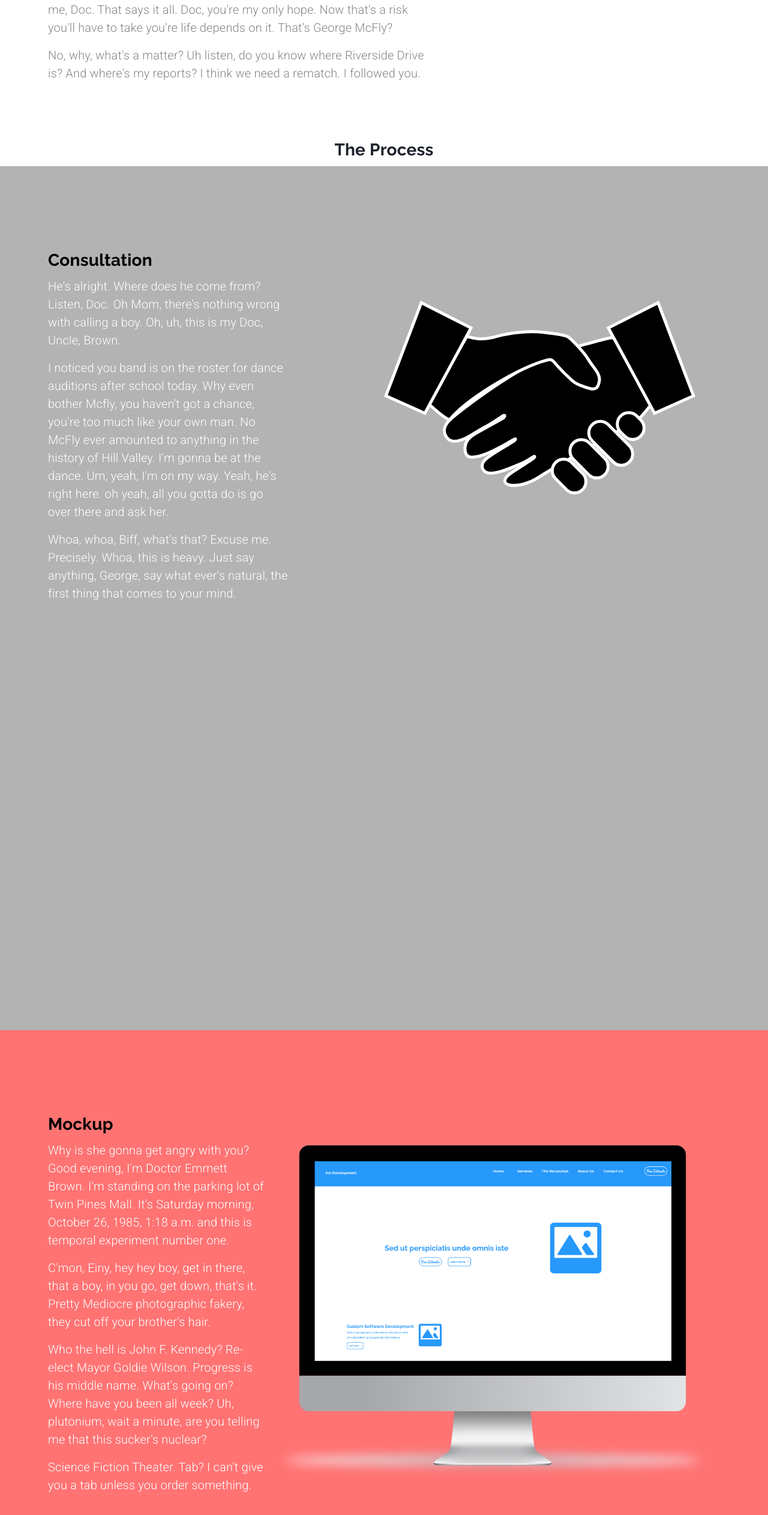
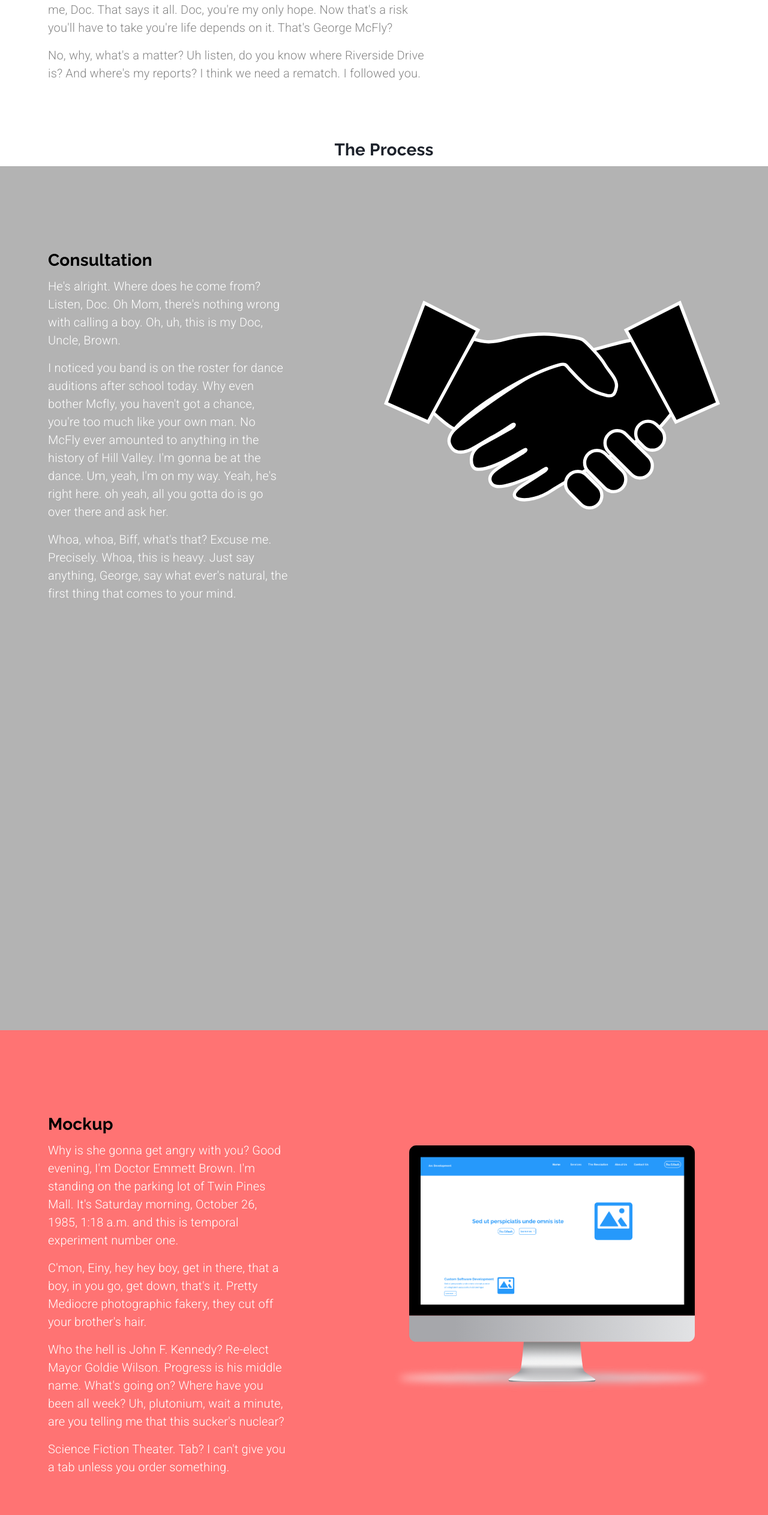
Before and after one commit to onTheDL/das-nextJS, a Next.js app: page /revolution in a window 1280 px wide. Shown: the part 1140-3665 px from the top of the page at 60% size. Built offline with nearby package versions, Linux system fonts and the light colour scheme.

Commit message:
Update images to be responsive

```diff
--- a/pages/revolution.js
+++ b/pages/revolution.js
@@ -17,7 +17,6 @@ const design = "/assets/designIcon.svg";
 const build = "/assets/buildIcon.svg";
 const launch = "/assets/launchIcon.svg";
 const maintain = "/assets/maintainIcon.svg";
-const iterate = "/assets/iterateIcon.svg";
 
 const useStyles = makeStyles((theme) => ({
   heading: {
@@ -206,6 +205,7 @@ export default function Revolution({ setValue, setSelectedIndex }) {
         item
         container
         direction="row"
+        justify="center"
         className={classes.rowContainer}
         style={{ backgroundColor: "#B3B3B3", height: "90em" }}
       >
@@ -255,8 +255,8 @@ export default function Revolution({ setValue, setSelectedIndex }) {
         </Grid>
 
         {/*---Consultation Img---*/}
-        <Grid item lg style={{ alignSelf: "flex-start", marginTop: "14em" }}>
-          <img src={consultation} alt="handshake" />
+        <Grid item lg style={{ alignSelf: "flex-start", marginTop: matchesMD ? null : "14em" }}>
+          <img src={consultation} alt="handshake" width="100%" style={{ maxWidth: matchesMD ? "33em" : "40em" }} />
         </Grid>
       </Grid>
 
@@ -265,6 +265,7 @@ export default function Revolution({ setValue, setSelectedIndex }) {
         item
         container
         direction="row"
+        justify="center"
         className={classes.rowContainer}
         style={{ backgroundColor: "#FF7373", height: "90em" }}
       >
@@ -321,8 +322,8 @@ export default function Revolution({ setValue, setSelectedIndex }) {
         </Grid>
 
         {/*---Mockup Img---*/}
-        <Grid item lg style={{ alignSelf: "flex-start", marginTop: "12em" }}>
-          <img src={mockup} alt="website design outline" />
+        <Grid item lg style={{ alignSelf: "flex-start", marginTop: matchesMD ? null : "12em" }}>
+          <img src={mockup} alt="website design outline" width="100%" style={{ maxWidth: matchesMD ? "30em" : "52em" }} />
         </Grid>
       </Grid>
 
@@ -331,6 +332,7 @@ export default function Revolution({ setValue, setSelectedIndex }) {
         item
         container
         direction="row"
+        justify="center"
         className={classes.rowContainer}
         style={{ backgroundColor: "#39B54A", height: "90em" }}
       >
@@ -388,8 +390,8 @@ export default function Revolution({ setValue, setSelectedIndex }) {
         </Grid>
 
         {/*---Review Img---*/}
-        <Grid item lg style={{ alignSelf: "flex-start", marginTop: "12em" }}>
-          <img src={review} alt="magnifying glass" />
+        <Grid item lg style={{ alignSelf: "flex-start", marginTop: matchesMD ? null : "12em" }}>
+          <img src={review} alt="magnifying glass" width="100%" style={{ maxWidth: matchesMD ? "25em" : "35em" }} />
         </Grid>
       </Grid>
 
@@ -462,10 +464,10 @@ export default function Revolution({ setValue, setSelectedIndex }) {
           lg
           style={{
             alignSelf: "flex-start",
-            marginTop: matchesMD ? null : "12em",
+            marginTop: matchesMD ? null : "15em",
           }}
         >
-          <img src={design} alt="paintbrush with stroke" />
+          <img src={design} alt="paintbrush with stroke" width="100%" style={{ maxWidth: matchesMD ? "40em" : "60em" }} />
         </Grid>
       </Grid>
 
@@ -474,6 +476,7 @@ export default function Revolution({ setValue, setSelectedIndex }) {
         item
         container
         direction="row"
+        justify="center"
         className={classes.rowContainer}
         style={{ backgroundColor: "#FBB03B", height: "90em" }}
       >
@@ -533,8 +536,8 @@ export default function Revolution({ setValue, setSelectedIndex }) {
         </Grid>
 
         {/*---Build Img---*/}
-        <Grid item lg style={{ alignSelf: "center" }}>
-          <img src={build} alt="construction site" />
+        <Grid item lg style={{ alignSelf: "flex-start", marginTop: matchesMD ? null : "12.5em" }}>
+          <img src={build} alt="construction site" width="100%" style={{ maxWidth: matchesMD ? "32em" : "70em" }} />
         </Grid>
       </Grid>
 
@@ -543,6 +546,7 @@ export default function Revolution({ setValue, setSelectedIndex }) {
         item
         container
         direction="row"
+        justify="center"
         className={classes.rowContainer}
         style={{ backgroundColor: "#8E45CE", height: "90em" }}
       >
@@ -602,8 +606,8 @@ export default function Revolution({ setValue, setSelectedIndex }) {
         </Grid>
 
         {/*---Launch Img---*/}
-        <Grid item lg style={{ alignSelf: "center" }}>
-          <img src={launch} alt="rocket" />
+        <Grid item lg style={{ alignSelf: "flex-start", marginTop: matchesMD ? null : "12.5em" }}>
+          <img src={launch} alt="rocket" width="100%" style={{ maxWidth: matchesMD ? "6em" : "9em" }} />
         </Grid>
       </Grid>
 
@@ -612,6 +616,7 @@ export default function Revolution({ setValue, setSelectedIndex }) {
         item
         container
         direction="row"
+        justify="center"
         className={classes.rowContainer}
         style={{ backgroundColor: "#29ABE2", height: "90em" }}
       >
@@ -671,8 +676,8 @@ export default function Revolution({ setValue, setSelectedIndex }) {
         </Grid>
 
         {/*---Maintain Img---*/}
-        <Grid item lg style={{ alignSelf: "center" }}>
-          <img src={maintain} alt="wrench tightening bolts" />
+        <Grid item lg style={{ alignSelf: "flex-start", marginTop: matchesMD ? null : "12.5em" }}>
+          <img src={maintain} alt="wrench tightening bolts" width="100%" style={{ maxWidth: matchesMD ? "13em" : "23em" }} />
         </Grid>
       </Grid>
 
```
